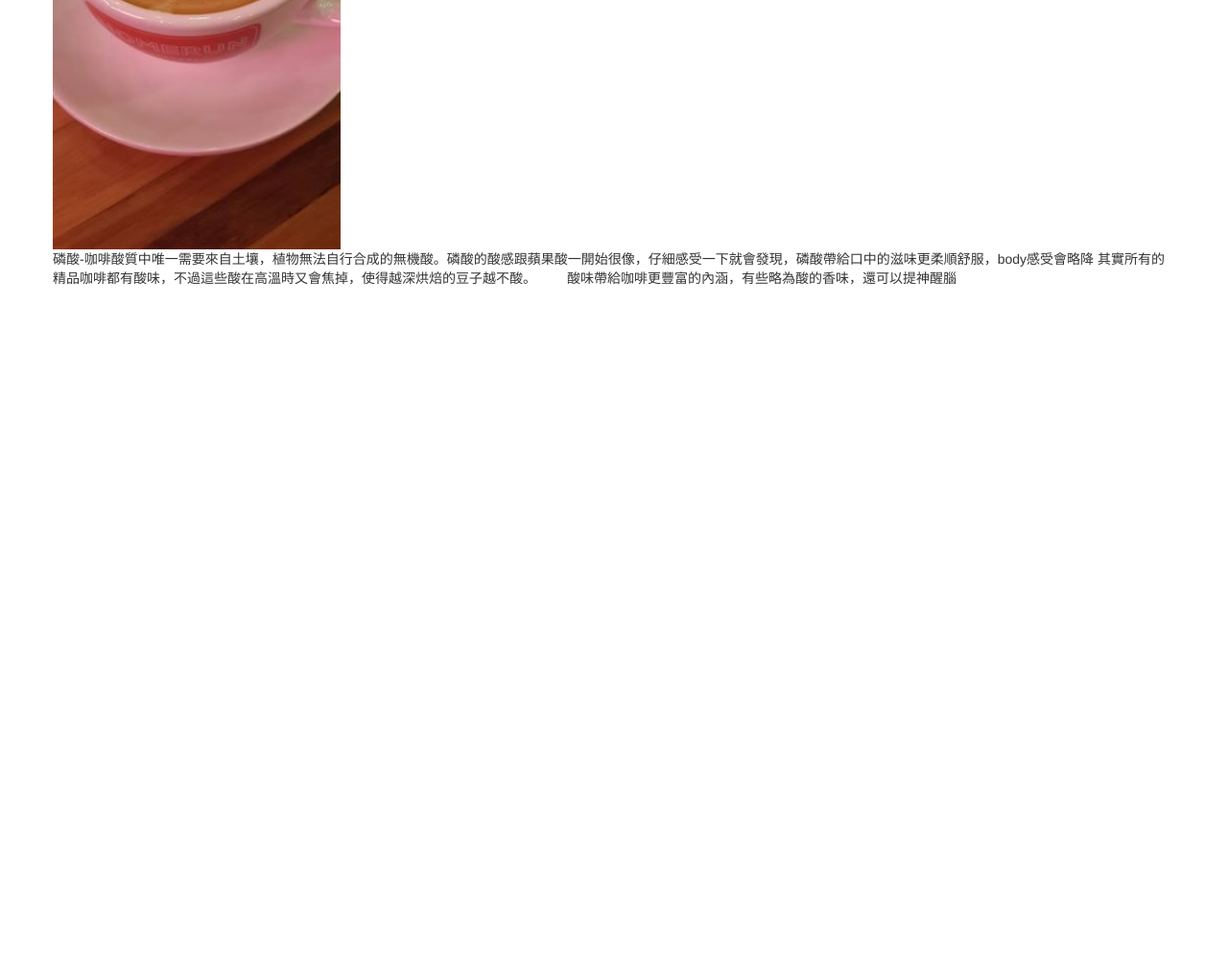
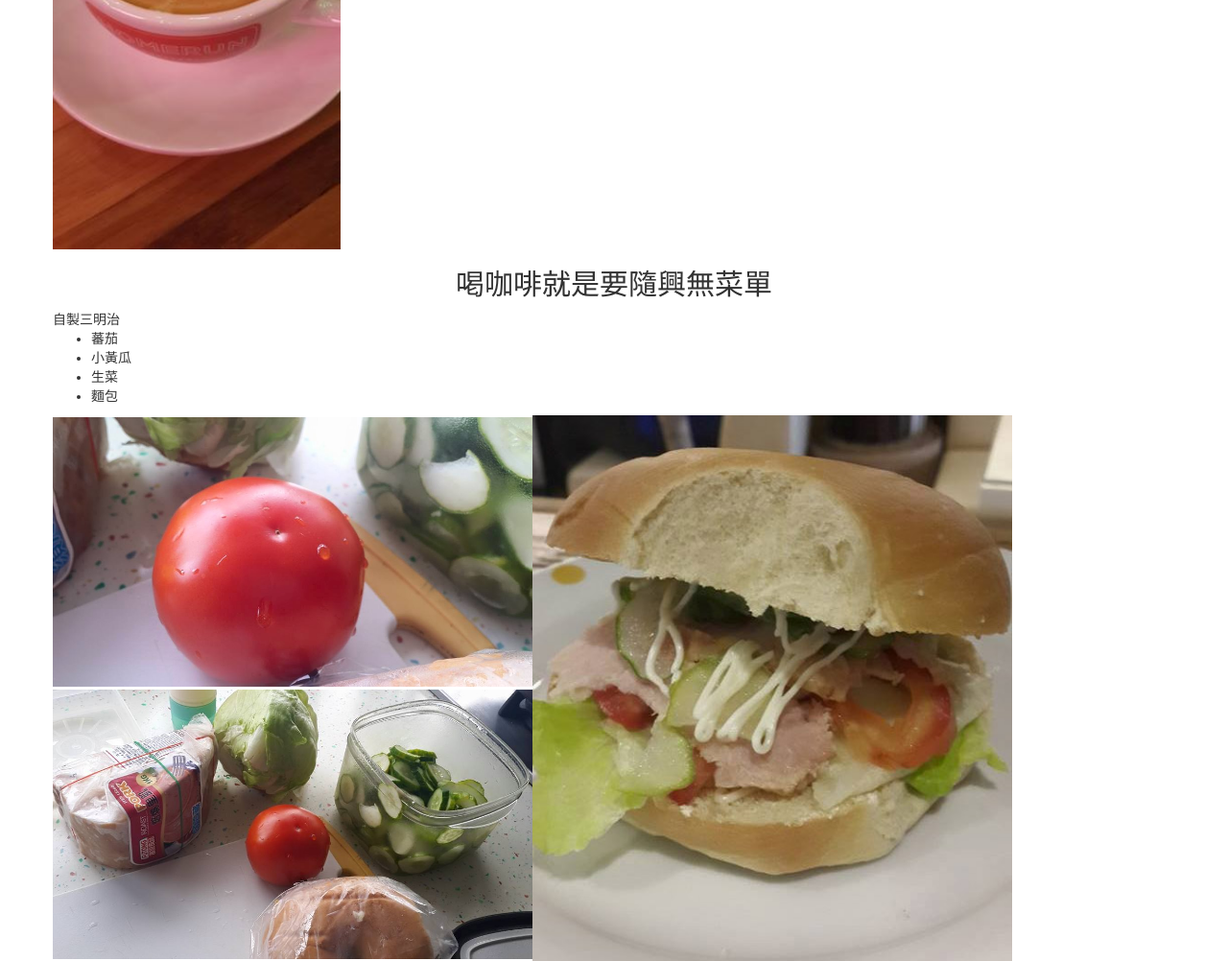
Before and after one commit to nienweb16/nienweb16.github.io, a plain HTML site: page homework1/hw3-foodcss.html in a window 1280 px wide. Shown: the part 1466-2468 px from the top of the page at 96% size. Before the commit the page ends 1766 px from the top, so only its background shows below. Drawn offline with Linux system fonts and the light colour scheme.

Commit message:
0402edit h3
0402edit h3

```diff
--- a/homework1/hw3-foodcss.html
+++ b/homework1/hw3-foodcss.html
@@ -33,7 +33,7 @@
                 </ul>
             </div>
             <div class="row">
-                <h1>美食最佳飲品</h1>
+                <h1><a href="#section2">美食</a>+<a href="#section1">咖啡</a></h1>
                 <div>
                     <div id="section1">
                         <p>
@@ -44,9 +44,25 @@
                         <p>
                             檸檬酸-檸檬酸常見於檸檬、柑橘一類的水果，口感明亮度高，body感受略降，不影響香氣，這種口感可常見於非洲豆，尤其是衣索比亞的水洗豆，部份中美洲也能感受到。</p>
                         <p><img src="../images/latte.jpg" alt="latte" title="latte" width="300"></p>
-                        <p>
-                            磷酸-咖啡酸質中唯一需要來自土壤，植物無法自行合成的無機酸。磷酸的酸感跟蘋果酸一開始很像，仔細感受一下就會發現，磷酸帶給口中的滋味更柔順舒服，body感受會略降 其實所有的精品咖啡都有酸味，不過這些酸在高溫時又會焦掉，使得越深烘焙的豆子越不酸。 　　酸味帶給咖啡更豐富的內涵，有些略為酸的香味，還可以提神醒腦
-                        </p>
+                    </div>
+                    <div id="section2">
+                        <h2>喝咖啡就是要隨興無菜單</h2>
+                        <p>自製三明治</p>
+                        <ul>
+                            <li>蕃茄</li>
+                            <li>小黃瓜</li>
+                            <li>生菜</li>
+                            <li>麵包</li>
+                        </ul>
+                        <table>
+                            <tr>
+                                <td><img src="../images/tomato.jpg" alt="" width="500px"></td>
+                                <td rowspan=2><img src="../images/sandwich.jpg" alt="sandwich" width="500px"></td>
+                            </tr>
+                            <tr>
+                                <td><img src="../images/vegetable.jpg" width="500px" alt="vegetable"></td>
+                            </tr>
+                        </table>
                     </div>
                 </div>
             </div>
```
Also changed, not shown: images/sandwich.jpg (added), images/tomato.jpg (added), images/vegetable.jpg (added).
